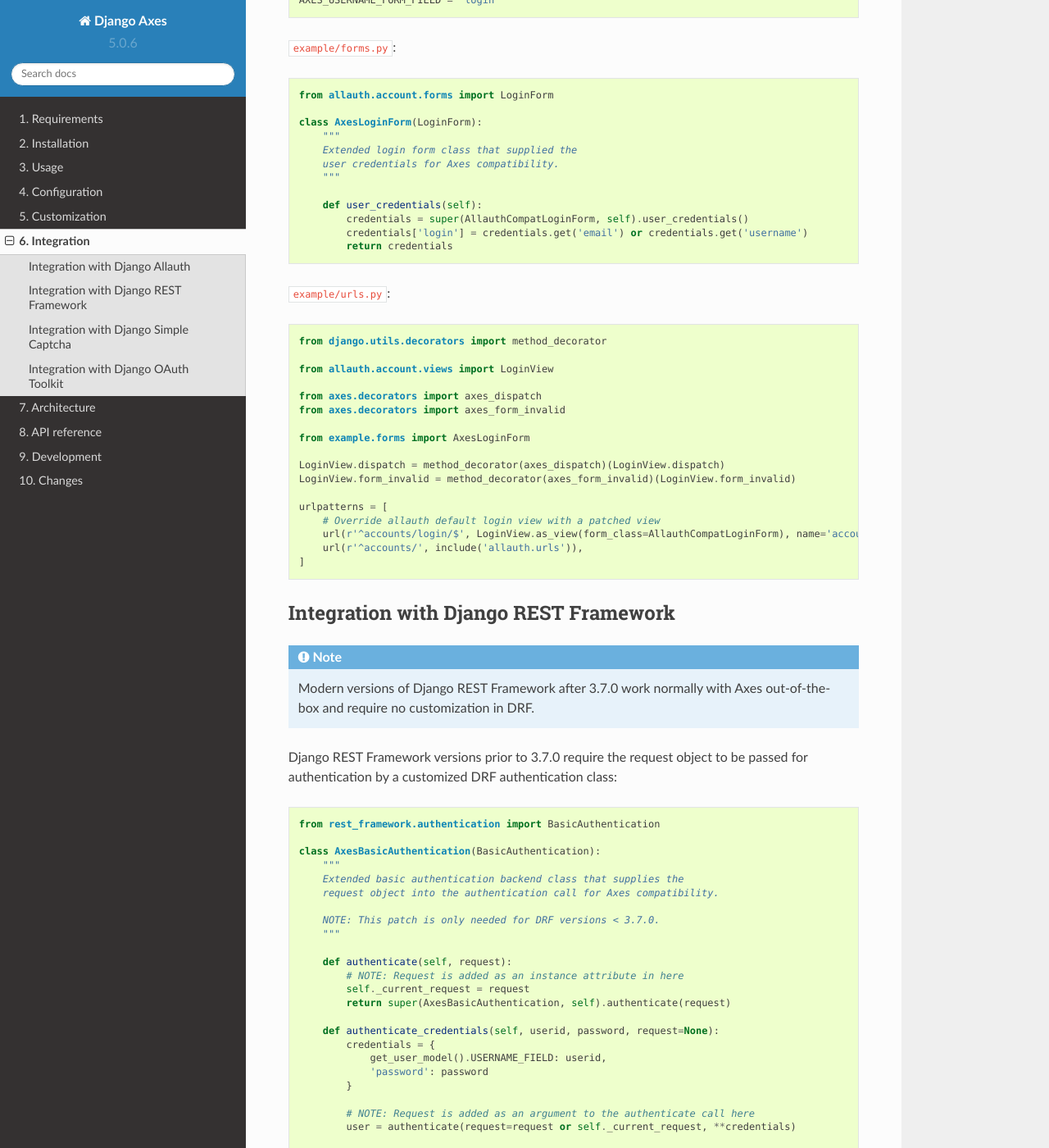
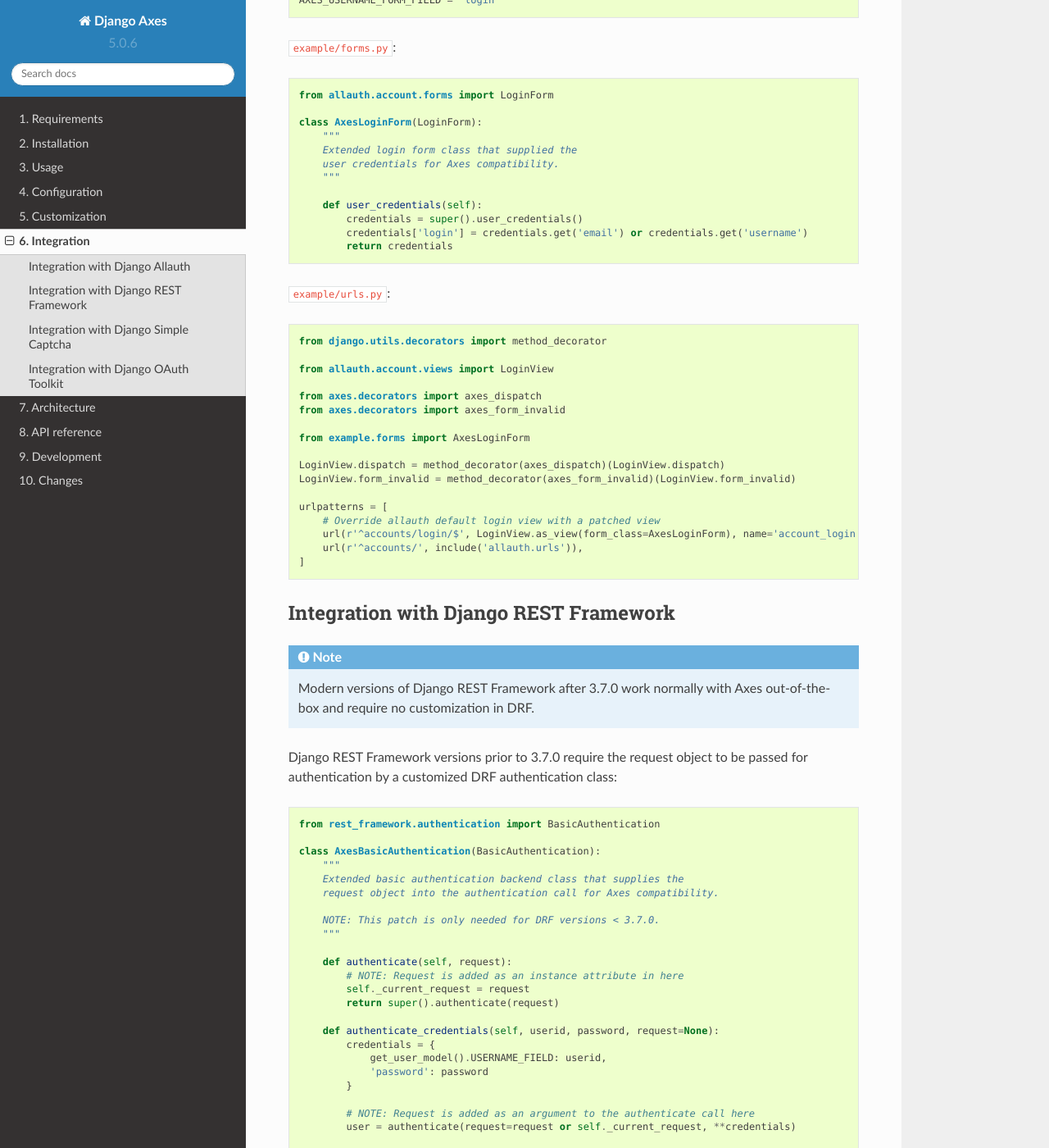
Before and after one commit to jazzband/django-axes, a Sphinx documentation site: the page built from docs/6_integration.rst, in a window 1280 px wide and 1400 px high, scrolled down 1217 px. Shown: the whole window at 82% size. Built offline with Sphinx 7.4.7 and the Read the Docs theme 2.0.0, drawn with Linux system fonts in a browser that asks for light colours.

Commit message:
Update docs for Python 3 syntax

```diff
--- a/docs/6_integration.rst
+++ b/docs/6_integration.rst
@@ -70,7 +70,7 @@
         """
 
         def user_credentials(self):
-            credentials = super(AllauthCompatLoginForm, self).user_credentials()
+            credentials = super().user_credentials()
             credentials['login'] = credentials.get('email') or credentials.get('username')
             return credentials
 
@@ -90,7 +90,7 @@
 
     urlpatterns = [
         # Override allauth default login view with a patched view
-        url(r'^accounts/login/$', LoginView.as_view(form_class=AllauthCompatLoginForm), name='account_login'),
+        url(r'^accounts/login/$', LoginView.as_view(form_class=AxesLoginForm), name='account_login'),
         url(r'^accounts/', include('allauth.urls')),
     ]
 
@@ -120,7 +120,7 @@
         def authenticate(self, request):
             # NOTE: Request is added as an instance attribute in here
             self._current_request = request
-            return super(AxesBasicAuthentication, self).authenticate(request)
+            return super().authenticate(request)
 
         def authenticate_credentials(self, userid, password, request=None):
             credentials = {
```
